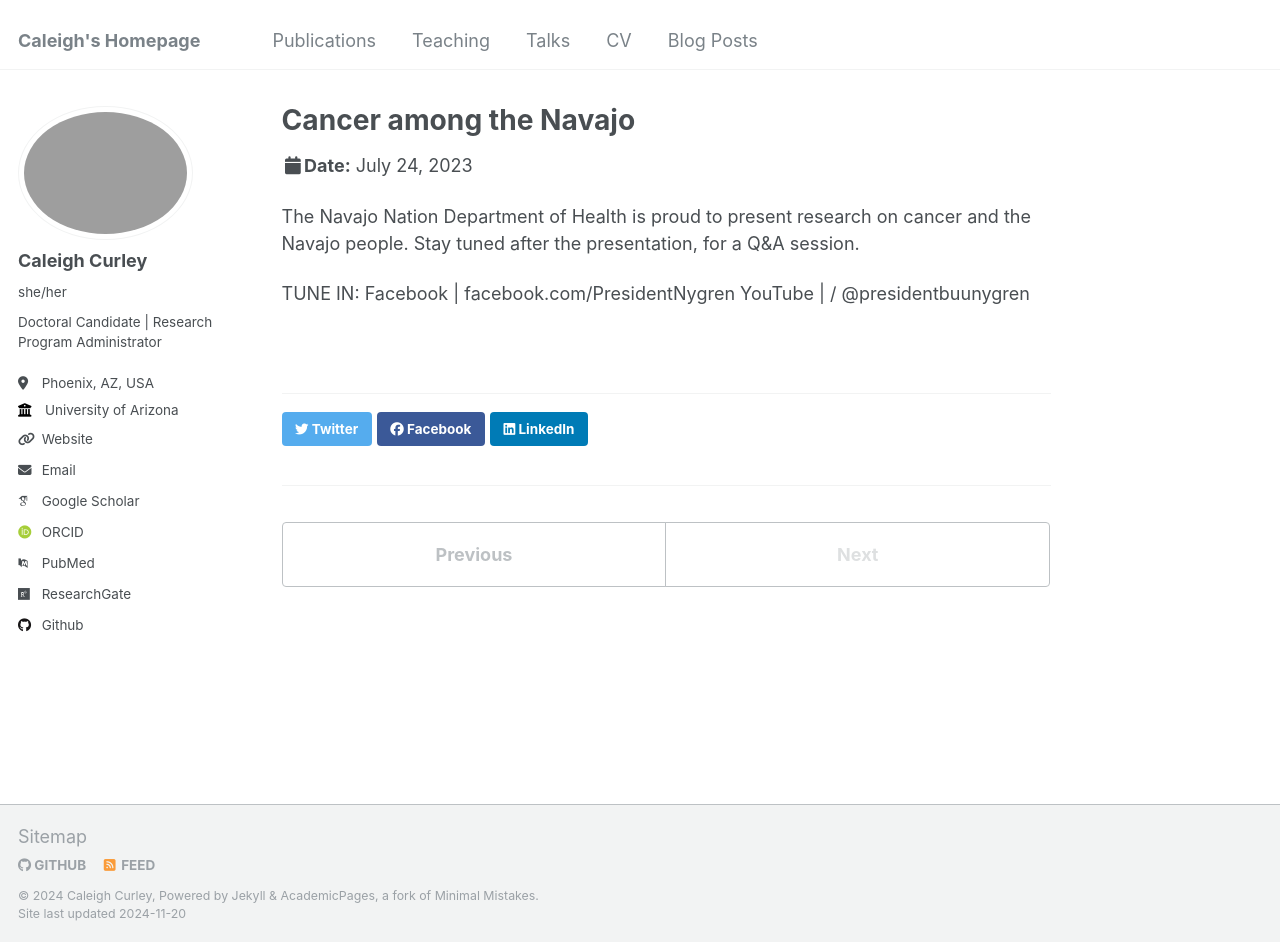
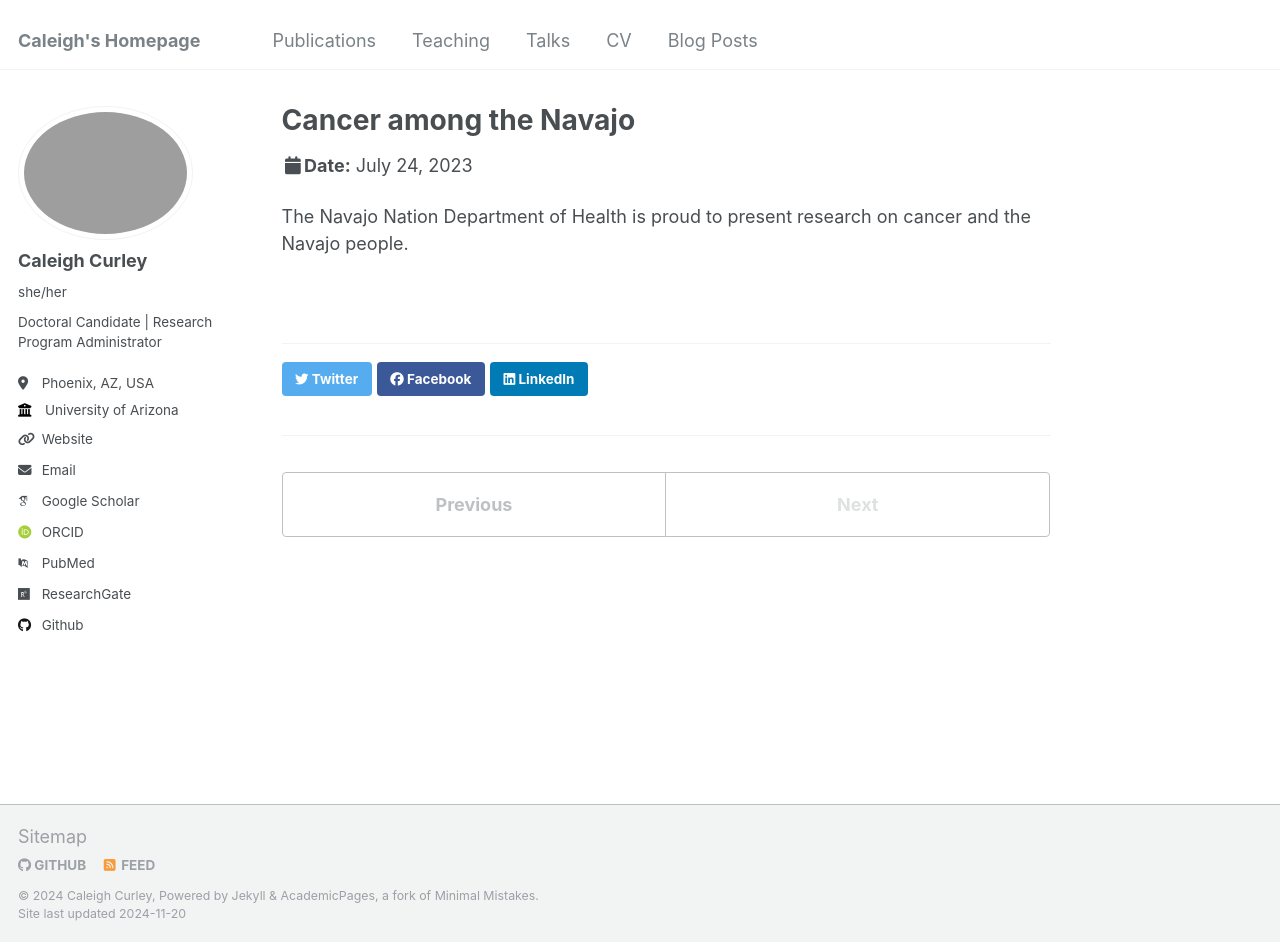
Before and after one commit to caleighcurley/Caleigh-Curley, a Jekyll site: the page built from _talks/2012-03-01-talk-1.md, in a window 1280 px wide and 942 px high. Built offline with Jekyll 4.4.1, drawn with Linux system fonts in a browser that asks for light colours; some web fonts are replaced.

Commit message:
Update 2012-03-01-talk-1.md

```diff
--- a/_talks/2012-03-01-talk-1.md
+++ b/_talks/2012-03-01-talk-1.md
@@ -8,8 +8,4 @@ date: 2023-07-24
 location: "Navajo Nation, Arizona"
 videolink: 'https://www.youtube.com/watch?v=nCP40EXbiQc'
 ---
-The Navajo Nation Department of Health is proud to present research on cancer and the Navajo people. Stay tuned after the presentation, for a Q&A session.
-
-TUNE IN:
-Facebook | facebook.com/PresidentNygren
-YouTube |    / @presidentbuunygren
+The Navajo Nation Department of Health is proud to present research on cancer and the Navajo people.
```
